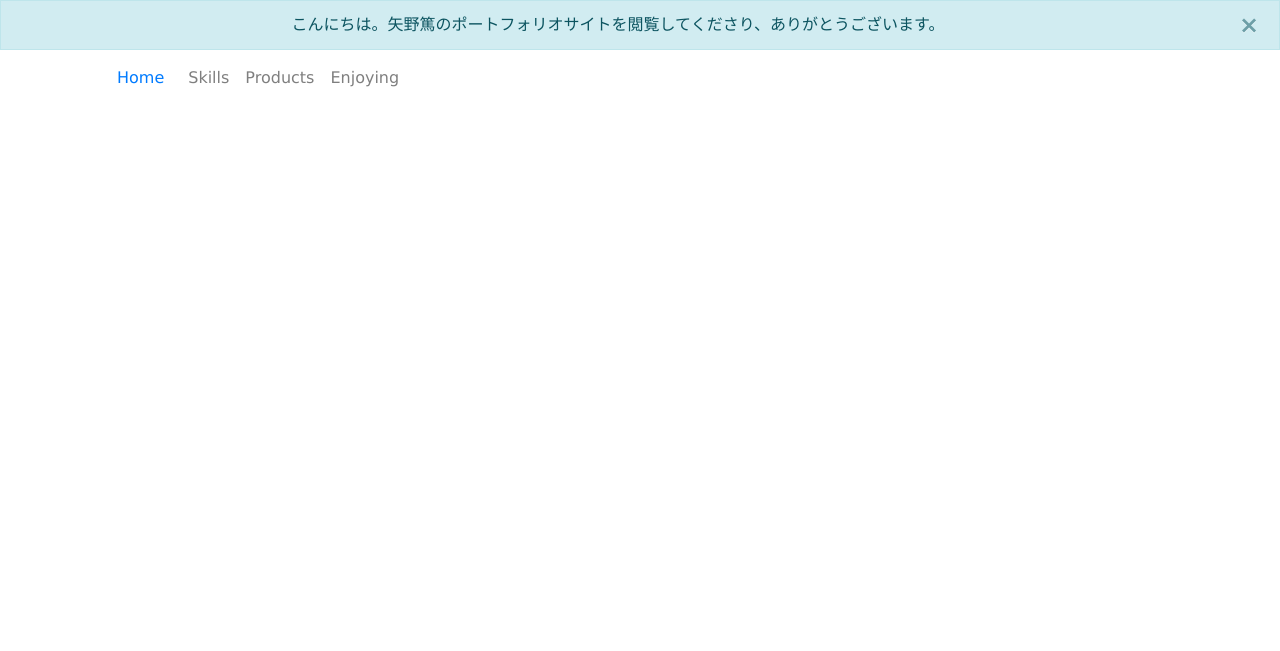
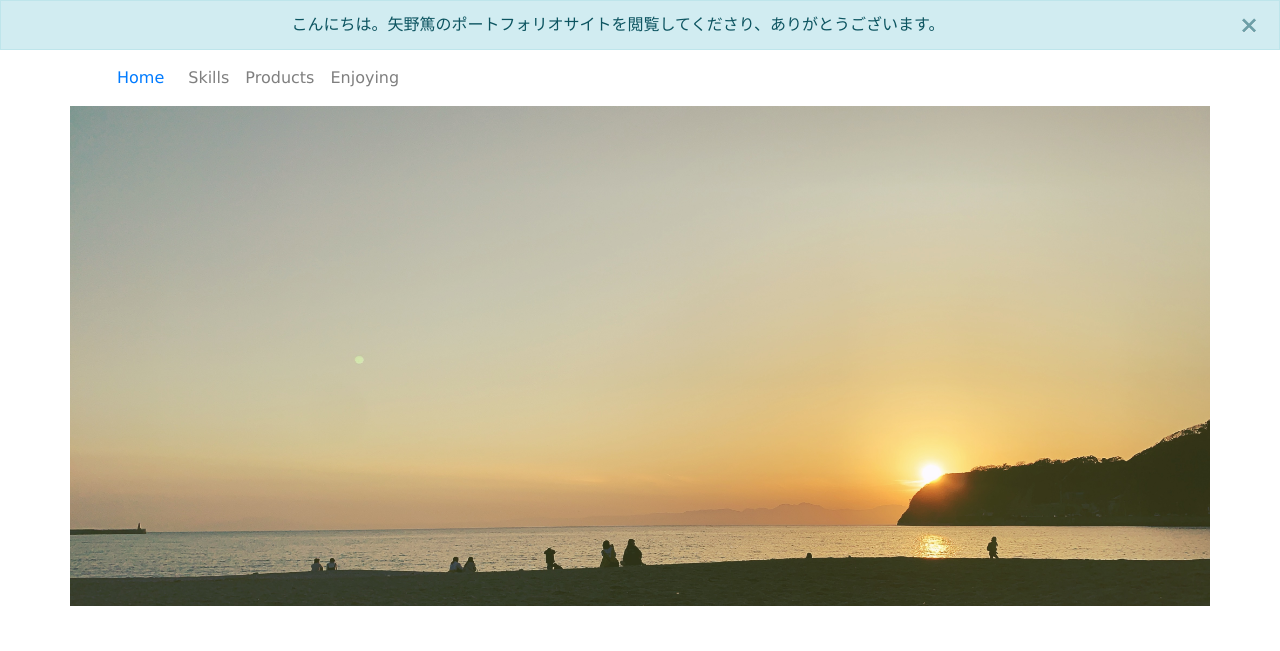
Before and after one commit to at-94/portfolio, a plain HTML site: page index.html in a window 1280 px wide. Shown: the top 651 px of the page. Drawn offline with nearby package versions, Linux system fonts and the light colour scheme; files whose address does not match are found by name.

Commit message:
Update main.css

```diff
--- a/main.css
+++ b/main.css
@@ -5,7 +5,7 @@ body {
 
 .cover {
     height: 500px;
-    background: url(img/top.jpg);
+    background: url(./top.jpg);
     background-size: cover;
 }
 
```
